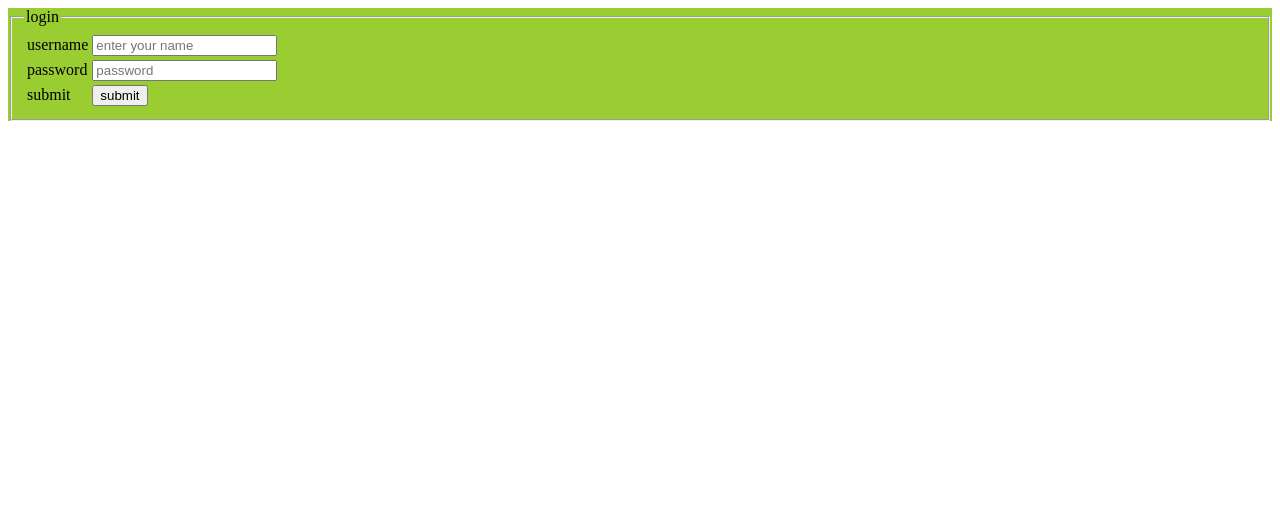
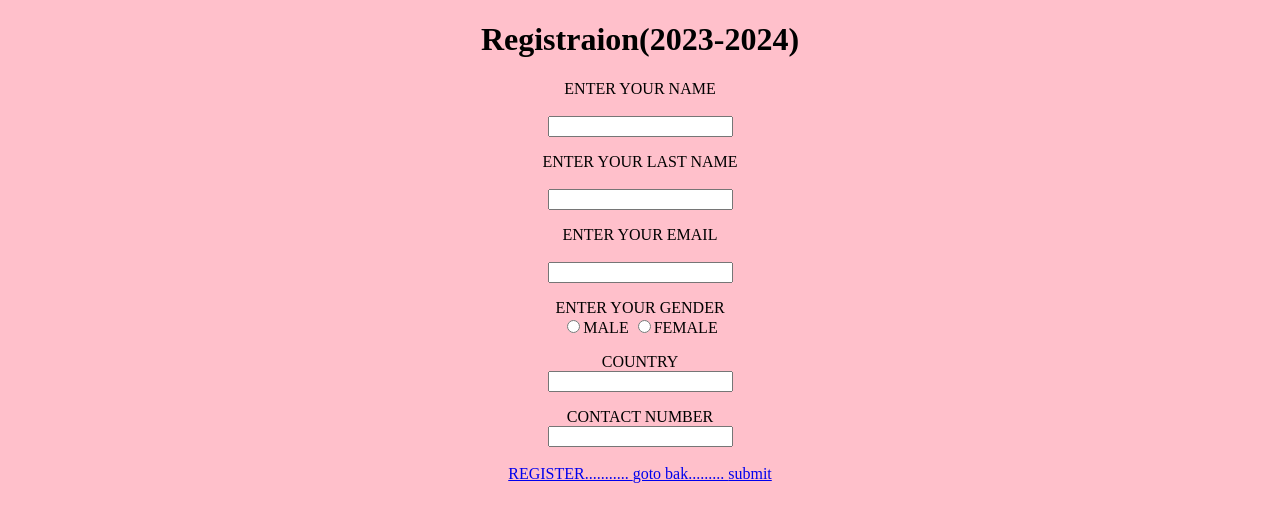
Before and after one commit to janhvi-84/HTML, a plain HTML site: page index.html in a window 1280 px wide. Drawn offline with Linux system fonts and the light colour scheme.

```diff
--- a/index.html
+++ b/index.html
@@ -1,23 +1,50 @@
-
 <!DOCTYPE html>
 <html lang="en">
 <head>
     <meta charset="UTF-8">
     <meta name="viewport" content="width=device-width, initial-scale=1.0">
-    <title>login page</title>
+    <title>registraion_from</title>
 </head>
 <body>
-    <form name ="from1" style ="background-color:yellowgreen;"><fieldset>
+    <body style="background-color:pink;">
 
-        <legend>login</legend>
-        <table>
 
-            <tr><td>username</td><td><input type="text"placeholder="enter your name "id="uname"></td></tr>
-            <tr><td>password</td><td><input type="text"placeholder="password "id=""></td></tr>
-            <tr><td>submit</td><td><button>submit</button></td></tr>
+        <h1 style="text-align: center;">Registraion(2023-2024)</h1>
+           <div>
+            <p style="text-align: center;">ENTER YOUR NAME
+                <br><br>
+                <input style="text-align: center;"placeholder="">
+                <br>
+                <p style="text-align: center;">ENTER YOUR LAST NAME
+                    <br><br>
+                    <input style="text-align: center;"placeholder="">
+                    <br>
+                    <p style="text-align: center;">ENTER YOUR EMAIL
+                        <br><br>
+                        <input style="text-align: center;"placeholder="">
+                        <br>
+                        <p style="text-align: center;">ENTER YOUR GENDER
+                            <br>
+                            <input type="radio"VALUE="male " NAME="female" id="101">MALE
+                            <input type="radio"VALUE="male " NAME="female" id="101">FEMALE
+                            <br>
+                                <p style="text-align: center;">COUNTRY
+                                <br>
 
-        </table>
-    </fieldset>
-    </form>
+                                <input style="text-align: center;"placeholder="">
+                                <p style="text-align: center;">CONTACT NUMBER
+                                    <br>
+
+                                    <input style="text-align: center;"placeholder="">
+
+                        <br><br>
+                        <a href="Registeration_from.html"text-align="center">REGISTER...........
+                        <a href="login_page.html"text-align="center">goto bak.........
+                        <a href="submit_from.html"text-align="center">submit</a>
+
+
+                           </div>
+
+        </body>
 </body>
 </html>
```
